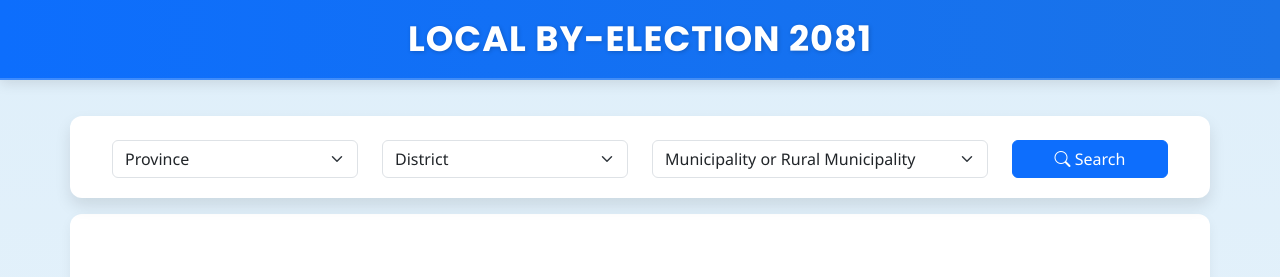
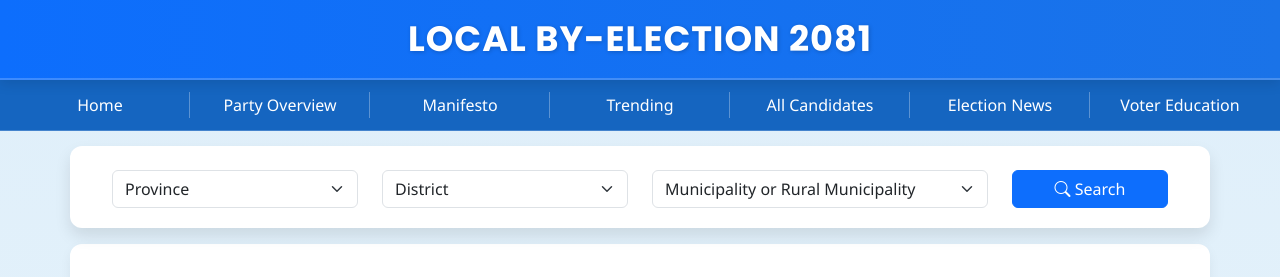
Before and after one commit to nepllertechnology/missionelection, a Django app: page / in a window 1280 px wide. Shown: the top 277 px of the page. Run offline with Django 5.2, Linux system fonts and the light colour scheme; data comes from the database, SQL or seed files in the repository.

Commit message:
nav bar merge

```diff
--- a/templates/app_main/base.html
+++ b/templates/app_main/base.html
@@ -23,7 +23,7 @@
     body {
   background: linear-gradient(to bottom, #dfeffa, #ffffff);
   font-family: "Segoe UI", sans-serif;
-  padding-top: 100px; /* to make the search bar appear lower than the title at the beginning */
+  padding-top: 130px; /* to make the search bar appear lower than the title at the beginning */
 }
 
   .header-bar {
@@ -55,6 +55,73 @@
 
 }
 
+.navbar-bar {
+  background-color: #1565c0;
+  position: fixed;
+  top: 80px;
+  left: 0;
+  right: 0;
+  z-index: 999;
+  display: flex;
+  justify-content: space-around;
+  align-items: center;
+  flex-wrap: wrap;
+  padding: 0 10px;
+  min-height: 50px;
+  border-bottom: 1px solid rgba(255, 255, 255, 0.2);
+}
+
+.navbar-bar a {
+  color: white;
+  text-decoration: none;
+  font-weight: 500;
+  flex: 1;
+  text-align: center;
+  padding: 0;
+  line-height: 50px;
+  white-space: nowrap;
+  position: relative;
+}
+
+
+.navbar-bar a:not(:last-child)::after {
+  content: "";
+  position: absolute;
+  right: 0;
+  top: 12px;
+  height: 26px;
+  width: 1px;
+  background-color: rgba(255, 255, 255, 0.3);
+}
+
+.navbar-bar a:hover {
+  text-decoration: underline;
+}
+
+@media (max-width: 768px) {
+  .navbar-bar {
+    flex-direction: column;
+    height: auto;
+    padding: 8px 0;
+  }
+
+  .navbar-bar a {
+    flex: none;
+    width: 100%;
+    line-height: 40px;
+    border-bottom: 1px solid rgba(255, 255, 255, 0.1);
+  }
+
+  .navbar-bar a:not(:last-child)::after {
+    display: none;
+  }
+}
+
+@media (max-width: 768px) {
+  body {
+    padding-top: 400px; /* Adjust based on actual nav height */
+  }
+}
   .page-title {
   font-family: 'Poppins', sans-serif;
   font-size: 2.2rem;
@@ -73,6 +140,17 @@
   <div class="header-bar d-flex align-items-center justify-content-center">
     <div class="page-title">Local By-Election 2081</div>
   </div>
+
+<!-- Fixed Navigation Bar -->
+<div class="navbar-bar">
+  <a href="#">Home</a>
+  <a href="#">Party Overview</a>
+  <a href="#">Manifesto</a>
+  <a href="#">Trending</a>
+  <a href="#">All Candidates</a>
+  <a href="#">Election News</a>
+  <a href="#">Voter Education</a>
+</div>
 
 <!-- Form Section -->
 <!-- <div class="container-fluid px-5 mt-5"> -->
```
